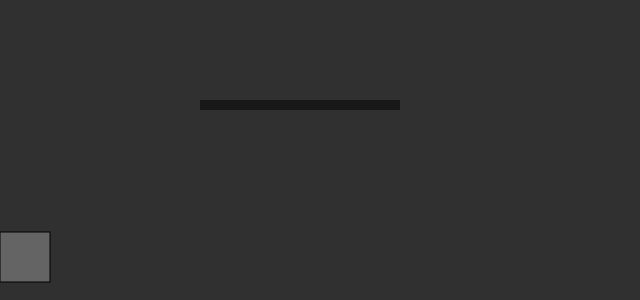
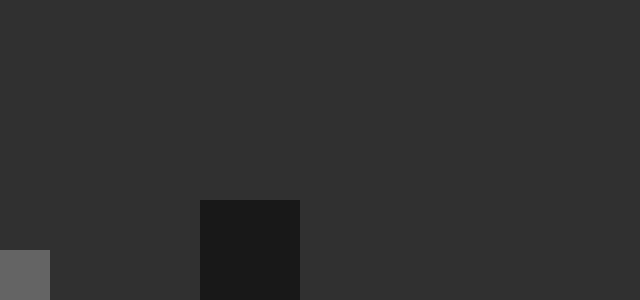
Before and after one commit to ewelina-slepko/platform-game, a React (Create React App) app in the folder platform-game/: page / in a window 1280 px wide. Shown: the part 500-800 px from the top of the page, without its empty margins (0-640 px from the left). Built offline with nearby package versions, Linux system fonts and the light colour scheme.

Commit message:
Code refactoring

```diff
--- a/platform-game/src/game/Canvas.js
+++ b/platform-game/src/game/Canvas.js
@@ -2,19 +2,18 @@ function createCanvas() {
     const canvas = document.getElementById('game');
     const context = canvas.getContext('2d');
 
-    const drawCanvas = () => {
+    const drawCanvas = (canvasHeight, canvasWidth) => {
         context.fillStyle = 'rgb(48, 48, 48)';
-        context.fillRect(0, 0, window.innerWidth, window.innerHeight);
+        context.fillRect(0, 0, canvasWidth, canvasHeight);
 
+        //obstacles
         context.fillStyle = 'rgb(24, 24, 24)';
-        context.fillRect(200, window.innerHeight - 200, 200, 10)
-
+        context.fillRect(200, canvasHeight - 100, 100, 100)
     }
 
-    const drawPlayer = (x, y) => {
+    const drawPlayer = (playerPositionX, playerPositionY, playerWidth, playerHeight) => {
         context.fillStyle = 'rgb(100, 100, 100)';
-        context.fillRect(x, y, 50, 50);
-        context.strokeRect(x, y, 50, 50);
+        context.fillRect(playerPositionX, playerPositionY, playerWidth, playerHeight);
     }
 
     return {
--- a/platform-game/src/game/Game.js
+++ b/platform-game/src/game/Game.js
@@ -3,8 +3,17 @@ import createController from './Controller'
 import createBoard from './Board'
 import createEngine from './Engine';
 
-let playerPosX = 0;
-let playerPosY = window.innerHeight - 68;
+//canvas size
+const canvasHeight = window.innerHeight;
+const canvasWidth = window.innerWidth;
+
+//player size
+const playerHeight = 50;
+const playerWidth = 50;
+
+//player position
+let playerPositionX = 0;
+let playerPositionY = window.innerHeight - 50;
 
 function createGame() {
     const canvas = createCanvas();
@@ -17,27 +26,26 @@ function createGame() {
 
     const updateMovement = () => {
         if (board.movingLeft) {
-            playerPosX -= 2
+            playerPositionX -= 2
         }
         if (board.movingRight) {
-            playerPosX += 2
+            playerPositionX += 2
         }
         if (board.movingUp) {
-            playerPosY -= 2
+            playerPositionY -= 2
         }
         if (board.movingDown) {
-            playerPosY += 2
+            playerPositionY += 2
         }
     }
 
     const detectCollision = () => {
-        console.log(playerPosY)
+        console.log(playerPositionY)
     }
 
-
     const draw = () => {
-        canvas.drawCanvas();
-        canvas.drawPlayer(playerPosX, playerPosY);
+        canvas.drawCanvas(canvasHeight, canvasWidth);
+        canvas.drawPlayer(playerPositionX, playerPositionY, playerWidth, playerHeight);
     }
 
     createController(movePlayerLeft, movePlayerRight, movePlayerUp, movePlayerDown)
@@ -45,5 +53,4 @@ function createGame() {
 
     return { draw }
 }
-
 export default createGame;
```
